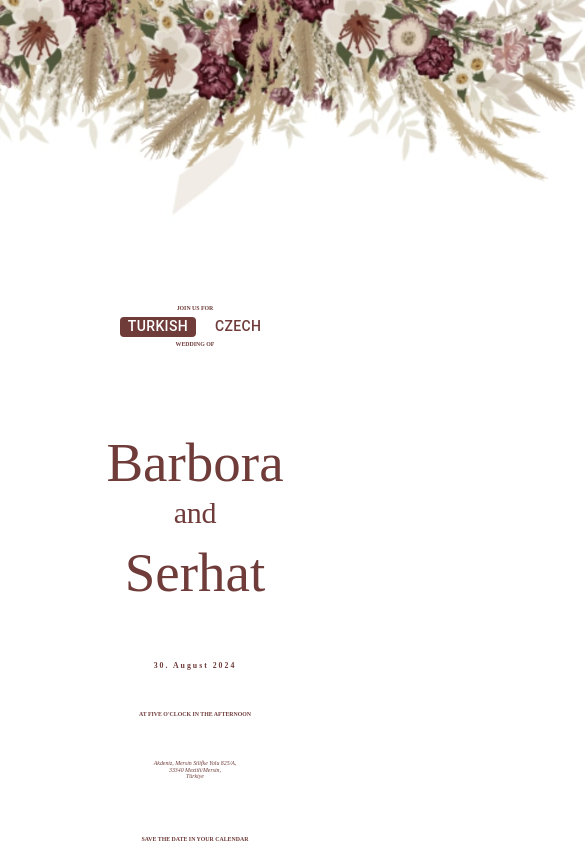
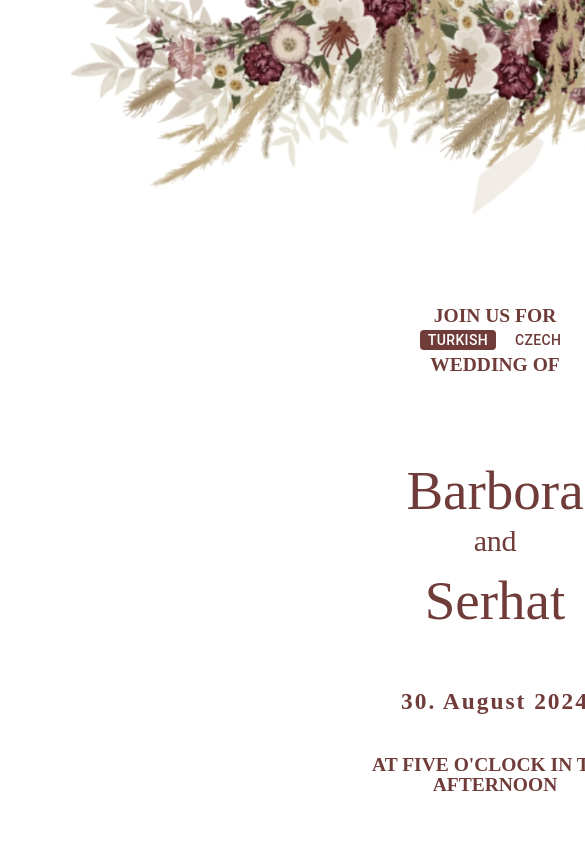
Before and after one commit to wonderunka/wonderunka.github.io, a React (Create React App) app: page /invitation in a window 390 px wide. Shown: the top 844 px of the page, 585 px wide, since content can reach past the window. Built offline with nearby package versions, Linux system fonts and the light colour scheme.

Commit message:
updated styles for phone screen

```diff
--- a/src/style.css
+++ b/src/style.css
@@ -140,3 +140,40 @@
   height: 100vh;
   /* Adjust height as needed */
 }
+
+
+@media (max-width: 844px) {
+  #root {
+    margin-left: 300px;
+    width: 100%;
+  }
+
+  .text-container {
+    display: flex;
+    flex-direction: column;
+    align-items: center;
+    text-align: center;
+    padding: 0 10px;
+    /* Adjust padding for better fit on small screens */
+  }
+
+  .uper-case {
+    text-transform: uppercase;
+    font-size: 4.5vw;
+    /* Increase font size for better readability on small screens */
+  }
+
+  .subtitle2 {
+    font-family: 'MrsEavesRoman Regular';
+    font-style: normal;
+    line-height: 1;
+    font-size: 5vw;
+    /* Increase font size for better readability on small screens */
+    color: rgb(111, 60, 58);
+    margin-bottom: 3vh;
+    /* Adjust margin for better spacing on small screens */
+    margin-top: -2vh;
+    /* Adjust margin for better spacing on small screens */
+    font-weight: bold;
+  }
+}
--- a/src/website/src/App.css
+++ b/src/website/src/App.css
@@ -76,13 +76,7 @@
 
   .language-switcher-container {
     position: absolute;
-    bottom: 10px;
-    /* Align to the bottom */
-    left: 10px;
-    /* Align to the left */
-    top: auto;
-    /* Reset top value */
-    right: auto;
-    /* Reset right value */
+    /* Position it absolutely within the parent */
+    right: 0;
   }
 }
--- a/src/website/src/components/myTabs.js
+++ b/src/website/src/components/myTabs.js
@@ -21,6 +21,7 @@ function MyTabs({ locale, event }) {
                 flexDirection="column"
                 alignItems="center" // Center horizontally
                 justifyContent="center" // Center vertically
+            // width='fit-content'
             >
                 <Tabs
                     value={currentTabIndex}
--- a/src/website/src/components/style2.css
+++ b/src/website/src/components/style2.css
@@ -143,3 +143,62 @@
   height: 100vh;
   /* Adjust height as needed */
 }
+
+.invitation-box {
+  border: 1px solid rgb(111, 60, 58);
+  padding: 15px;
+  box-sizing: border-box;
+}
+
+
+@media (max-width: 844px) {
+  #root {
+    margin-left: 300px;
+    width: 100%;
+  }
+
+  .text-container {
+    display: flex;
+    flex-direction: column;
+    align-items: center;
+    text-align: center;
+    padding: 0 10px;
+    /* Adjust padding for better fit on small screens */
+  }
+
+  .uper-case {
+    text-transform: uppercase;
+    font-size: 4.5vw;
+    /* Increase font size for better readability on small screens */
+  }
+
+  .subtitle2 {
+    font-family: 'MrsEavesRoman Regular';
+    font-style: normal;
+    line-height: 1;
+    font-size: 5vw;
+    /* Increase font size for better readability on small screens */
+    color: rgb(111, 60, 58);
+    margin-bottom: 3vh;
+    font-weight: bold;
+  }
+
+  .subtitle3 {
+    font-family: 'MrsEavesRoman Regular';
+    font-style: normal;
+    line-height: 1;
+    letter-spacing: 2px;
+    font-size: 6vw;
+    /* Adjusted font size to use vw units */
+    color: rgb(111, 60, 58);
+    margin-bottom: 4vh;
+    font-weight: bold;
+  }
+
+  .address {
+    font-size: 5vw;
+    /* Adjusted font size to use vw units */
+    font-style: italic;
+    font-weight: normal;
+  }
+}
--- a/src/website/src/locales/locales.js
+++ b/src/website/src/locales/locales.js
@@ -23,7 +23,7 @@ export const LOCALES = {
       INVITATION: 'Invitation',
       OUR_STORY: 'Our Story',
       GALLERY: 'Gallery',
-      LOCATION: 'Location & Directions',
+      LOCATION: 'Location',
       HARMONOGRAM: 'Timeline',
     },
     HOME: {
@@ -155,10 +155,10 @@ export const LOCALES = {
     },
     TABS: {
       HOME: 'Anasayfa',
-      INVITATION: 'Davet',
+      INVITATION: 'Davetiye',
       OUR_STORY: 'Hikayemiz',
       GALLERY: 'Galeri',
-      LOCATION: 'Konum ve Yol Tarifi',
+      LOCATION: 'Konum',
       HARMONOGRAM: 'Program',
     },
     HOME: {
@@ -290,7 +290,7 @@ export const LOCALES = {
       INVITATION: 'Pozvánka',
       OUR_STORY: 'Náš Příběh',
       GALLERY: 'Galerie',
-      LOCATION: 'Místo a Pokyny',
+      LOCATION: 'Místo',
       HARMONOGRAM: 'Harmonogram',
     },
     HOME: {
--- a/src/website/src/pages/invitationPage.js
+++ b/src/website/src/pages/invitationPage.js
@@ -38,7 +38,10 @@ const InvitationPage = ({ weddingType, language }) => {
 
   return (
     weddingType ? (
-      <Box sx={{ textAlign: "center", margin: "40px" }}>
+      <Box sx={{
+        textAlign: "center", margin: "40px"
+      }}
+        className="invitation-box">
         {/* <div className="image-container-top">
           <img
             src={design}
--- a/src/website/src/style.css
+++ b/src/website/src/style.css
@@ -1,13 +1,12 @@
-/* Center the image at the top */
+/* Base Styles */
+
 .image-container-top {
   margin-top: -90px;
   display: flex;
   align-items: flex-start;
   justify-content: center;
-  /* margin-bottom: 20px; */
 }
 
-/* Center the design-bottom image at the bottom */
 .image-container-bottom {
   display: flex;
   align-items: flex-end;
@@ -16,7 +15,6 @@
   margin-top: 10px;
 }
 
-/* Styles for language switcher button */
 .language-switcher-button {
   color: rgb(111, 60, 58);
   cursor: pointer;
@@ -30,7 +28,6 @@
   height: 35px;
 }
 
-/* Center the name container */
 .name-container {
   margin-top: -50px;
   display: flex;
@@ -39,11 +36,9 @@
   text-align: center;
 }
 
-/* Styles for the home tab picture */
 .home-tab-picture {
   display: block;
   width: 50%;
-  /* Set the width to 50% */
   margin: 0;
   margin-bottom: 30px;
   box-sizing: border-box;
@@ -65,3 +60,83 @@ select {
   margin-bottom: 16px;
   padding: 8px;
 }
+
+/* Media Queries */
+
+/* For smaller phones (portrait) */
+@media (max-width: 576px) {
+  .image-container-top {
+    margin-top: -60px;
+  }
+
+  .image-container-bottom {
+    margin-top: 5px;
+  }
+
+  .name-container {
+    margin-top: -30px;
+  }
+
+  .home-tab-picture {
+    width: 90%;
+    margin-bottom: 20px;
+    border: 4px solid rgb(255, 255, 255);
+  }
+
+  .rsvp-button,
+  .language-switcher-button {
+    height: 30px;
+  }
+}
+
+/* For larger phones (landscape) and small tablets */
+@media (min-width: 577px) and (max-width: 768px) {
+  .image-container-top {
+    margin-top: -75px;
+  }
+
+  .image-container-bottom {
+    margin-top: 8px;
+  }
+
+  .name-container {
+    margin-top: -40px;
+  }
+
+  .home-tab-picture {
+    width: 70%;
+    margin-bottom: 25px;
+    border: 6px solid rgb(255, 255, 255);
+  }
+
+  .rsvp-button,
+  .language-switcher-button {
+    height: 32px;
+  }
+}
+
+/* For tablets and small desktops */
+@media (min-width: 769px) and (max-width: 992px) {
+  .image-container-top {
+    margin-top: -80px;
+  }
+
+  .image-container-bottom {
+    margin-top: 9px;
+  }
+
+  .name-container {
+    margin-top: -45px;
+  }
+
+  .home-tab-picture {
+    width: 60%;
+    margin-bottom: 30px;
+    border: 7px solid rgb(255, 255, 255);
+  }
+
+  .rsvp-button,
+  .language-switcher-button {
+    height: 34px;
+  }
+}
```
Also changed, not shown: package.json (line endings or trailing spaces), 2 other files (tests, documents, lock files or other folders).
